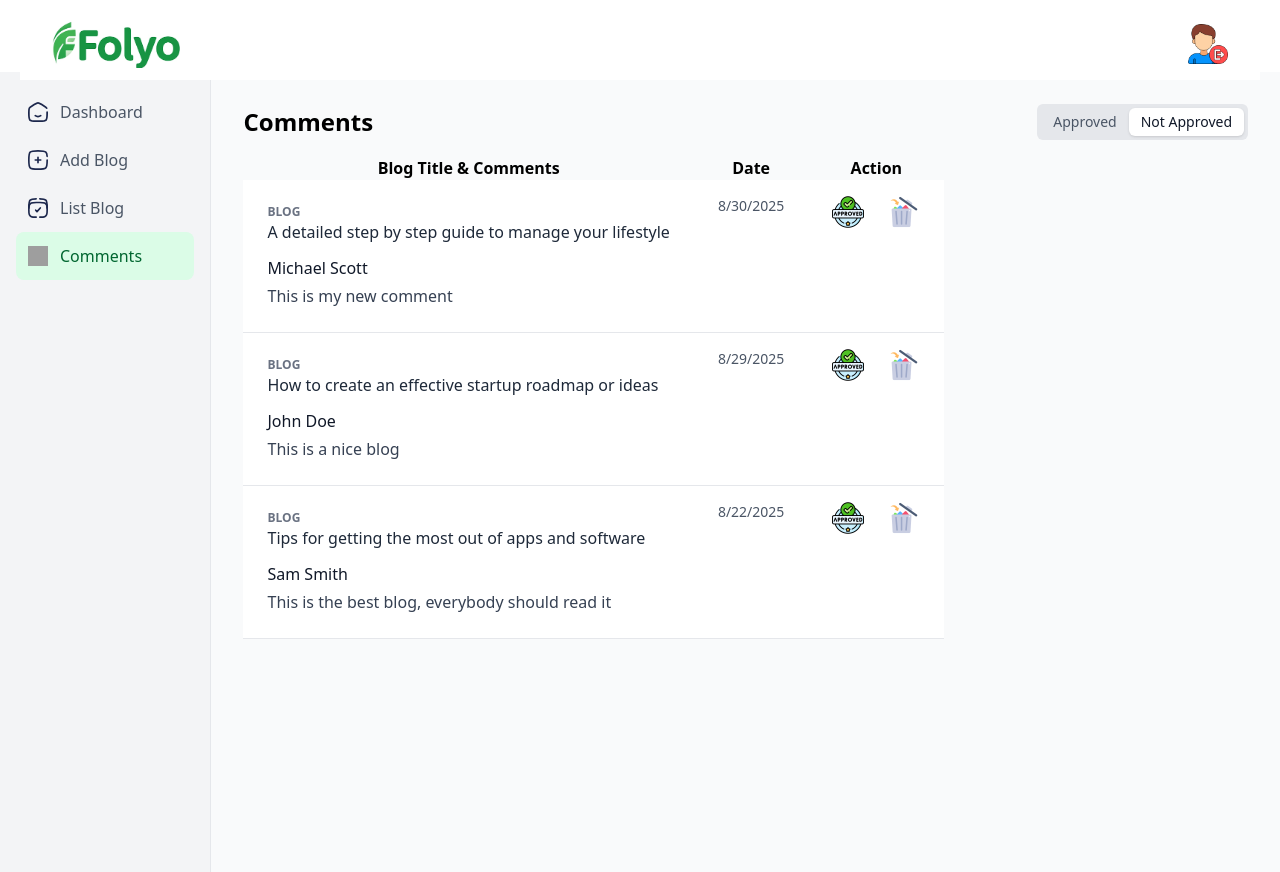
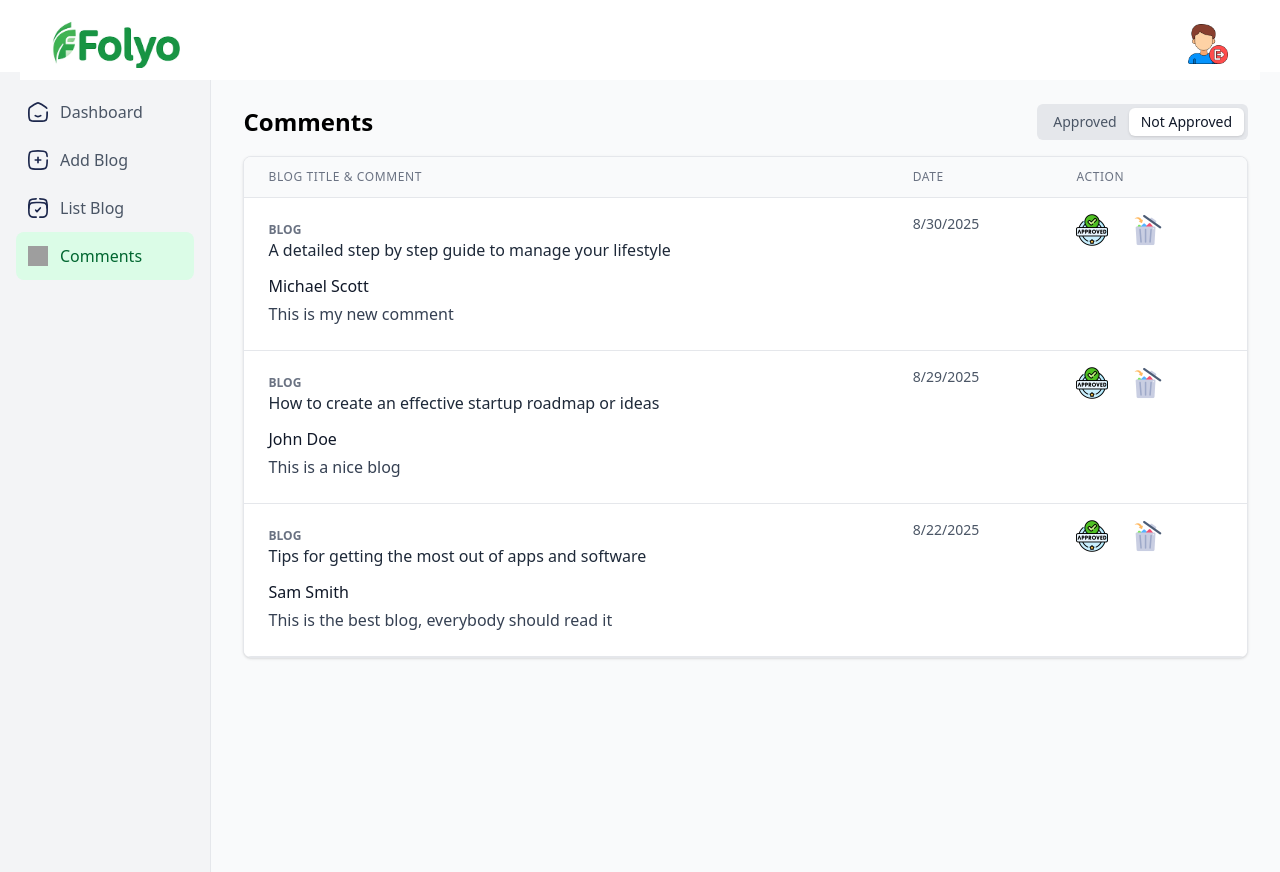
Before and after one commit to amngairola/Folyo, a React (Vite) app in the folder clint/: page /admin/comments in a window 1280 px wide. Built offline with nearby package versions, Linux system fonts and the light colour scheme; grey boxes are pictures that could not be loaded.

Commit message:
front end completed

```diff
--- a/clint/package.json
+++ b/clint/package.json
@@ -10,8 +10,11 @@
     "preview": "vite preview"
   },
   "dependencies": {
+    "@lexical/react": "^0.34.0",
     "framer-motion": "^12.23.12",
+    "lexical": "^0.34.0",
     "motion": "^12.23.12",
+    "quill": "^2.0.3",
     "react": "^19.1.1",
     "react-dom": "^19.1.1",
     "react-router-dom": "^7.8.1"
--- a/clint/src/App.jsx
+++ b/clint/src/App.jsx
@@ -9,6 +9,7 @@ import DashBoard from "./Pages/admin/DashBoard";
 import Addblog from "./Pages/admin/Addblog";
 import Comments from "./Pages/admin/Comments";
 import ListBlog from "./Pages/admin/ListBlog";
+import "quill/dist/quill.snow.css";
 
 const App = () => {
   return (
--- a/clint/src/Pages/admin/Addblog.jsx
+++ b/clint/src/Pages/admin/Addblog.jsx
@@ -1,6 +1,7 @@
-import React, { useState } from "react";
+import React, { useEffect, useRef, useState } from "react";
 
 import { assets } from "../../assets/assets";
+import Quill from "quill";
 
 const Addblog = () => {
   const [image, setImage] = useState(null);
@@ -8,10 +9,10 @@ const Addblog = () => {
   const [blogData, setBlogData] = useState({
     title: "",
     subTitle: "",
-    description: "",
     category: "Technology",
     isPublished: false,
   });
+  const [description, setDescription] = useState("");
 
   const handleChange = (e) => {
     const { name, value, type, checked } = e.target;
@@ -32,11 +33,13 @@ const Addblog = () => {
     formData.append("image", image);
     formData.append("title", blogData.title);
     formData.append("subTitle", blogData.subTitle);
-    formData.append("description", blogData.description);
+    formData.append("description", description);
     formData.append("category", blogData.category);
     formData.append("isPublished", blogData.isPublished);
 
     // Now we can send this formData to your backend API
+    console.log("Submitting description:", description);
+
     console.log("FormData ready to be sent:", ...formData.entries());
 
     // Reset form after submission
@@ -44,11 +47,32 @@ const Addblog = () => {
     setBlogData({
       title: "",
       subTitle: "",
-      description: "",
       category: "Technology",
       isPublished: false,
     });
+    (quillRef.current.root.innerHTML = ""), setDescription("");
   };
+  // text editor
+
+  const handleGenerateWithAi = () => {
+    console.log("genrate With Ai working");
+  };
+  const editorRef = useRef(null);
+  const quillRef = useRef(null);
+
+  useEffect(() => {
+    if (!quillRef.current && editorRef.current) {
+      quillRef.current = new Quill(editorRef.current, {
+        theme: "snow",
+        placeholder: "Write your blog description here...",
+      });
+
+      quillRef.current.on("text-change", () => {
+        const html = quillRef.current.root.innerHTML;
+        setDescription(html); // Update the React state
+      });
+    }
+  }, []);
 
   return (
     <div className="bg-gray-100 min-h-screen p-4 sm:p-8">
@@ -128,22 +152,35 @@ const Addblog = () => {
               </div>
             </div>
           </div>
-
+          {/* ---------- description text editor */}
           <div>
             <label
               htmlFor="description"
-              className="block text-sm font-medium text-gray-700"
+              className="block text-sm font-medium text-gray-700 mb-2"
             >
               Description
             </label>
-            <textarea
-              name="description"
-              value={blogData.description}
-              onChange={handleChange}
-              rows="8"
-              required
-              className="mt-1 block w-full rounded-md border-gray-300 shadow-sm focus:border-green-500 focus:ring-green-500 transition-shadow hover:shadow-md"
-            />
+
+            {/* Styled container for the Quill editor */}
+            <div ref={editorRef} style={{ minHeight: "250px" }}></div>
+
+            {/* Styled "Generate with AI" button */}
+            <button
+              type="button" // Use type="button" to prevent form submission
+              onClick={handleGenerateWithAi}
+              className="mt-4 inline-flex items-center gap-2 rounded-md bg-indigo-600 px-4 py-2 text-sm font-semibold text-white shadow-sm hover:bg-indigo-700 focus-visible:outline focus-visible:outline-2 focus-visible:outline-offset-2 focus-visible:outline-indigo-600"
+            >
+              Generate with AI
+              {/* Optional: Add a spark icon for better UI */}
+              <svg
+                xmlns="http://www.w3.org/2000/svg"
+                className="h-4 w-4"
+                viewBox="0 0 20 20"
+                fill="currentColor"
+              >
+                <path d="M10 3.5a1.5 1.5 0 013 0V5a1 1 0 001 1h1.5a1.5 1.5 0 010 3H14a1 1 0 00-1 1v1.5a1.5 1.5 0 01-3 0V10a1 1 0 00-1-1H7.5a1.5 1.5 0 010-3H9a1 1 0 001-1V3.5zM3.5 10a1.5 1.5 0 010-3H5a1 1 0 001-1V4.5a1.5 1.5 0 013 0V6a1 1 0 001 1h1.5a1.5 1.5 0 010 3H10a1 1 0 00-1 1v1.5a1.5 1.5 0 01-3 0V12a1 1 0 00-1-1H3.5z" />
+              </svg>
+            </button>
           </div>
 
           <div className="grid grid-cols-1 md:grid-cols-2 gap-8 items-center">
--- a/clint/src/Pages/admin/Comments.jsx
+++ b/clint/src/Pages/admin/Comments.jsx
@@ -50,16 +50,35 @@ const Comments = () => {
 
       {/*  comments table*/}
 
-      <div>
-        <table>
-          <thead>
+      <div className="bg-white border border-gray-200 rounded-lg shadow-sm overflow-hidden">
+        {/* This container makes the table scrollable */}
+        <div className="overflow-y-auto" style={{ maxHeight: "65vh" }}>
+          <table className="min-w-full divide-y divide-gray-200">
+            {/* The sticky header stays visible on scroll */}
+            <thead className="bg-gray-50 sticky top-0">
               <tr>
-              <th scope="col">Blog Title & Comments </th>
-              <th scope="col">Date </th>
-              <th scope="col">Action </th>
+                <th
+                  scope="col"
+                  className="px-6 py-3 text-left text-xs font-medium text-gray-500 uppercase tracking-wider"
+                >
+                  Blog Title & Comment
+                </th>
+                <th
+                  scope="col"
+                  className="px-6 py-3 text-left text-xs font-medium text-gray-500 uppercase tracking-wider"
+                >
+                  Date
+                </th>
+                <th
+                  scope="col"
+                  className="px-6 py-3 text-left text-xs font-medium text-gray-500 uppercase tracking-wider"
+                >
+                  Action
+                </th>
               </tr>
             </thead>
-          <tbody>
+
+            <tbody className="bg-white divide-y divide-gray-200">
               {comments
                 .filter((c) =>
                   filter === "Approved"
@@ -78,6 +97,7 @@ const Comments = () => {
           </table>
         </div>
       </div>
+    </div>
   );
 };
 
```
Also changed, not shown: 1 other file (tests, documents, lock files or other folders). Lines whose indentation alone changed are shown as unchanged.
